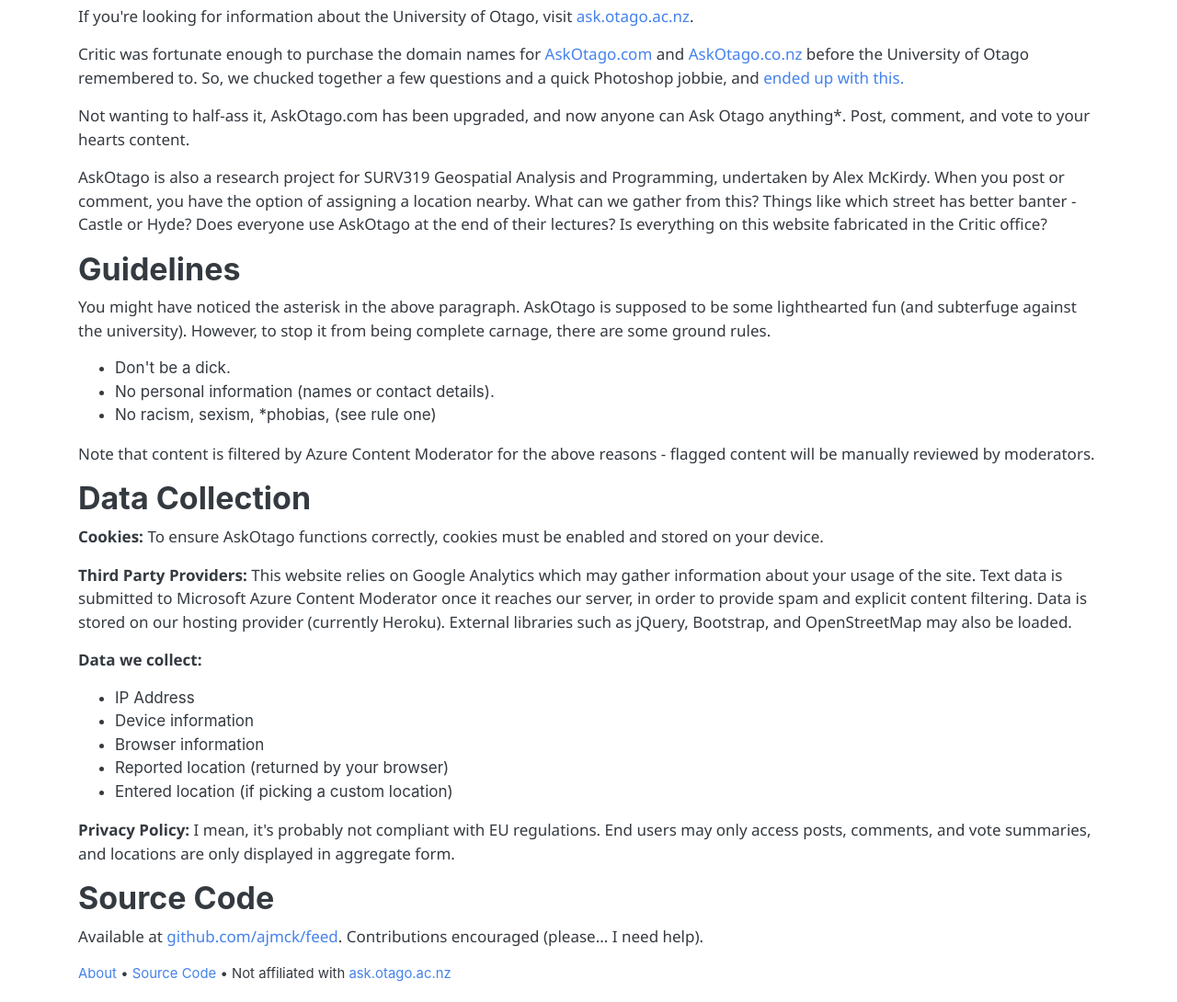
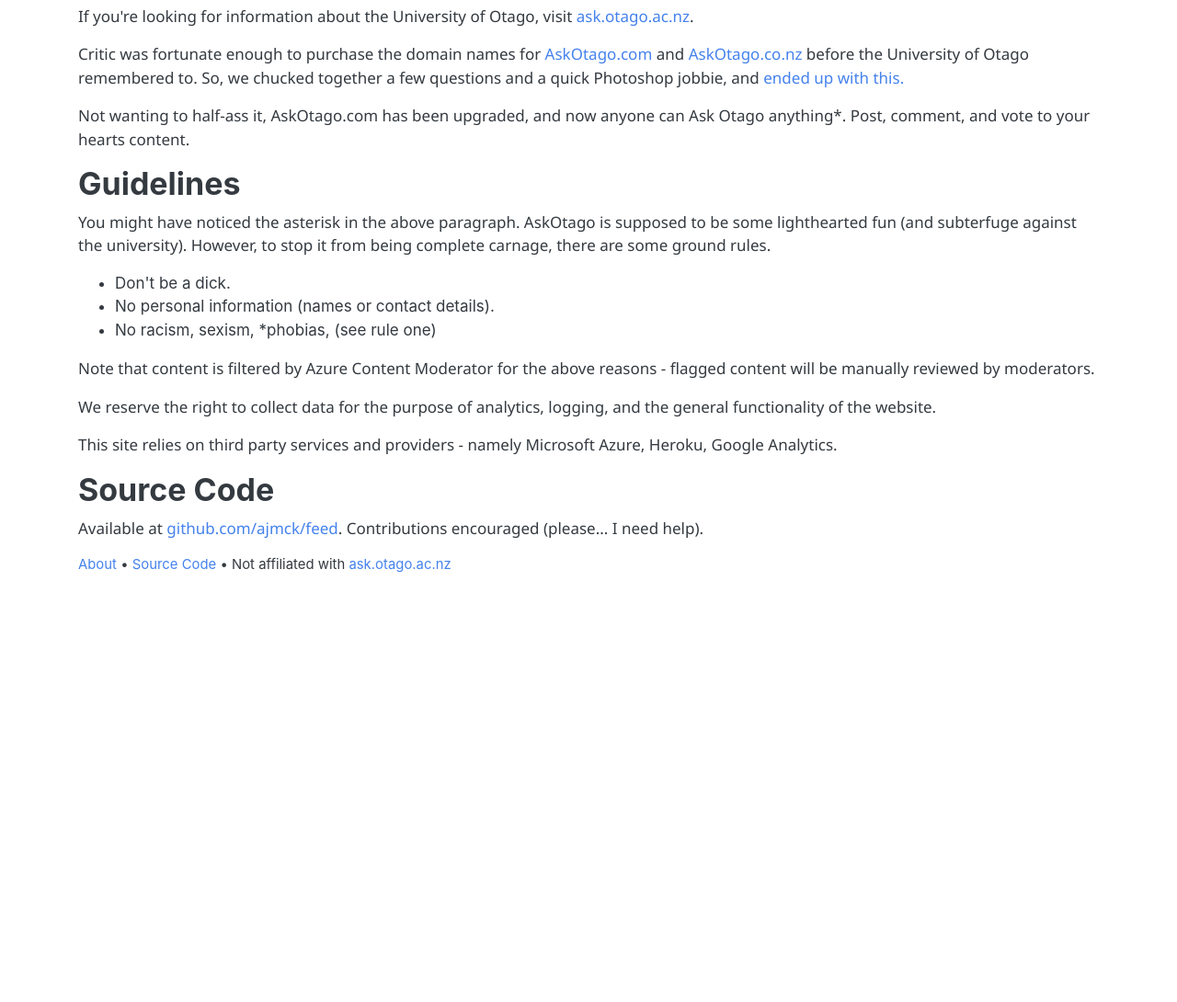
Before and after one commit to ajmck/feed-django, a Django app: page /about in a window 1280 px wide. Shown: the part 155-1245 px from the top of the page at 92% size. After the commit the page ends 778 px from the top, so only its background shows below. Run offline with Django 3.2, Linux system fonts and the light colour scheme; some libraries are stand-ins or nearby versions.

Commit message:
Removed location leading up to the Sunday Week 1 Release Note: API URL removed due to throwing a DB relation error each time Note: OS environ was being set to the old default location, rather than reading debug/production

```diff
--- a/core/models/__init__.py
+++ b/core/models/__init__.py
@@ -1,4 +1,2 @@
 from .post import Post
 from .comment import Comment
-from .landmark import Landmark
-from .locationblock import LocationBlock
--- a/core/templates/about.html
+++ b/core/templates/about.html
@@ -18,12 +18,14 @@
 <p>Not wanting to half-ass it, AskOtago.com has been upgraded, and now anyone
     can Ask Otago anything*. Post, comment, and vote to your hearts content.</p>
 
+    {% comment %}
 <p>AskOtago is also a research project for SURV319 Geospatial Analysis and
     Programming, undertaken by Alex McKirdy. When you post or comment, you have the
     option of assigning a location nearby. What can we gather from this? Things like
     which street has better banter - Castle or Hyde? Does everyone use AskOtago at
     the end of their lectures? Is everything on this website fabricated in the
     Critic office?</p>
+    {% endcomment %}
 
 <h2>Guidelines</h2>
 
@@ -40,7 +42,13 @@
 <p>Note that content is filtered by Azure Content Moderator for the above
     reasons - flagged content will be manually reviewed by moderators.</p>
 
+<p>We reserve the right to collect data for the purpose of analytics,
+    logging, and the general functionality of the website.</p>
 
+<p>This site relies on third party services and providers - namely Microsoft
+    Azure, Heroku, Google Analytics.</p>
+
+{% comment %}
 <h2>Data Collection</h2>
 
 <p><strong>Cookies: </strong>To ensure AskOtago functions correctly, cookies
@@ -65,6 +73,8 @@
 <p><strong>Privacy Policy: </strong>I mean, it's probably not compliant with EU
     regulations. End users may only access posts, comments, and vote summaries, and
     locations are only displayed in aggregate form.</p>
+{% endcomment %}
+
 
 <h2>Source Code</h2>
 
--- a/core/views.py
+++ b/core/views.py
@@ -15,19 +15,6 @@
         if submission.is_valid():
             new_post = Post()
             new_post.body = submission.cleaned_data['body']
-
-            try:
-                lat = float(submission.data['latitude'])
-                lon = float(submission.data['longitude'])
-                if lat is not None and lon is not None:
-                    # What the FUCK
-                    # Points require longitude before latitude
-                    # https://stackoverflow.com/questions/30823988/geodjango-converting-srid-4326-to-srid-3857
-                    new_post.post_location = Point(x=lon, y=lat)
-            except Exception as e:
-                print(e)
-                new_post.post_location = None
-
             new_post.save()
             return HttpResponseRedirect('/')
 
@@ -49,19 +36,6 @@
         if submission.is_valid():
             new_comment = Comment()
             new_comment.parent = post
-
-            try:
-                lat = float(submission.data['latitude'])
-                lon = float(submission.data['longitude'])
-                if lat is not None and lon is not None:
-                    # What the FUCK
-                    # Points require longitude before latitude
-                    # https://stackoverflow.com/questions/30823988/geodjango-converting-srid-4326-to-srid-3857
-                    new_comment.post_location = Point(x=lon, y=lat)
-            except Exception as e:
-                print(e)
-                new_comment.post_location = None
-
             new_comment.body = submission.cleaned_data['body']
             new_comment.save()
             return HttpResponseRedirect('/' + str(post_id))
--- a/feed/urls.py
+++ b/feed/urls.py
@@ -18,6 +18,6 @@
 
 urlpatterns = [
     path('admin/', admin.site.urls),
-    path('api/', include('api.urls')),
+    # path('api/', include('api.urls')),
     path('', include('core.urls')),
 ]
--- a/feed/wsgi.py
+++ b/feed/wsgi.py
@@ -11,8 +11,8 @@
 from whitenoise import WhiteNoise
 from django.core.wsgi import get_wsgi_application
 
-os.environ.setdefault("DJANGO_SETTINGS_MODULE", "feed.settings")
-
+# os.environ.setdefault("DJANGO_SETTINGS_MODULE", "feed.settings")
+os.environ.get("DJANGO_SETTINGS_MODULE", "feed.settings.debug")
 application = get_wsgi_application()
 
 application = WhiteNoise(application, root='/opt/feed/static')
```
Also changed, not shown: core/admin.py (+1 -8 lines), core/forms.py (+1 -8 lines), core/models/landmark.py (deleted, +0 -24 lines), core/models/locationblock.py (deleted, +0 -9 lines), core/templates/_submitform.html (+7 -2 lines), core/migrations/0002_landmark_locationblock.py (deleted).
